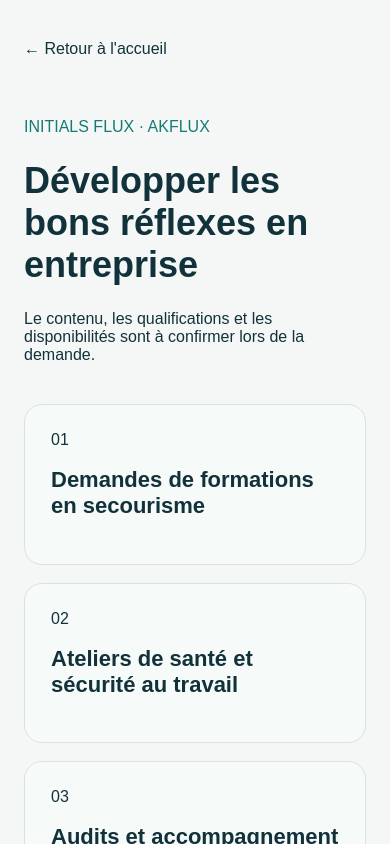
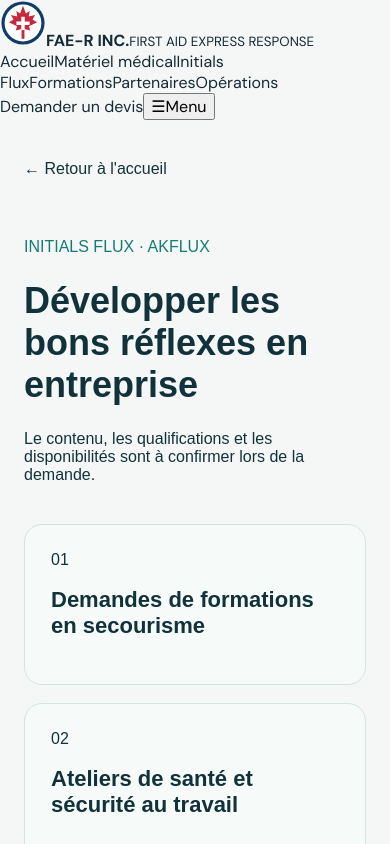
Before and after one commit to khalimouad/FAE-R, a Next.js app: page /initials-flux in a window 390 px wide. Shown: the top 844 px of the page. Built offline with nearby package versions, Linux system fonts and the light colour scheme.

Commit message:
Add shared responsive navigation to app/initials-flux/page.tsx

```diff
--- a/app/initials-flux/page.tsx
+++ b/app/initials-flux/page.tsx
@@ -1,6 +1,7 @@
 import Link from "next/link";
+import PublicHeader from "../PublicHeader";
 export default async function Training({searchParams}:{searchParams:Promise<{lang?:string}>}) {
  const en=(await searchParams).lang==="en";
  const items=en?["First aid training inquiries","Workplace safety workshops","Safety audits and coaching"]:["Demandes de formations en secourisme","Ateliers de santé et sécurité au travail","Audits et accompagnement en prévention"];
- return <main style={{maxWidth:980,margin:"auto",padding:"40px 24px",fontFamily:"Arial,sans-serif",color:"#12323b"}}><Link href={`/?lang=${en?"en":"fr"}`}>← {en?"Back to home":"Retour à l'accueil"}</Link><p style={{marginTop:60,color:"#157b75"}}>INITIALS FLUX · AKFLUX</p><h1 style={{fontSize:"clamp(36px,6vw,64px)"}}>{en?"Build safer workplace practices":"Développer les bons réflexes en entreprise"}</h1><p>{en?"Training scope, qualifications and availability are confirmed during the inquiry process.":"Le contenu, les qualifications et les disponibilités sont à confirmer lors de la demande."}</p><div style={{display:"grid",gridTemplateColumns:"repeat(auto-fit,minmax(220px,1fr))",gap:18,margin:"40px 0"}}>{items.map((item,i)=><article key={item} style={{padding:26,border:"1px solid #d5e3e2",borderRadius:18,background:"#f6faf9"}}><span>0{i+1}</span><h2 style={{fontSize:22}}>{item}</h2></article>)}</div><Link style={{display:"inline-block",background:"#126a65",color:"white",padding:"16px 22px",borderRadius:12}} href={`/request/?lang=${en?"en":"fr"}&service=training`}>{en?"Request training information":"Demander une proposition"} →</Link><p style={{marginTop:32,fontSize:13}}>{en?"No unverified CNESST accreditation or regulatory certification is claimed.":"Aucune accréditation CNESST non vérifiée n'est revendiquée."}</p></main>
+ return <><PublicHeader en={en} current="/initials-flux/" theme="purple"/><main style={{maxWidth:980,margin:"auto",padding:"40px 24px",fontFamily:"Arial,sans-serif",color:"#12323b"}}><Link href={`/?lang=${en?"en":"fr"}`}>← {en?"Back to home":"Retour à l'accueil"}</Link><p style={{marginTop:60,color:"#157b75"}}>INITIALS FLUX · AKFLUX</p><h1 style={{fontSize:"clamp(36px,6vw,64px)"}}>{en?"Build safer workplace practices":"Développer les bons réflexes en entreprise"}</h1><p>{en?"Training scope, qualifications and availability are confirmed during the inquiry process.":"Le contenu, les qualifications et les disponibilités sont à confirmer lors de la demande."}</p><div style={{display:"grid",gridTemplateColumns:"repeat(auto-fit,minmax(220px,1fr))",gap:18,margin:"40px 0"}}>{items.map((item,i)=><article key={item} style={{padding:26,border:"1px solid #d5e3e2",borderRadius:18,background:"#f6faf9"}}><span>0{i+1}</span><h2 style={{fontSize:22}}>{item}</h2></article>)}</div><Link style={{display:"inline-block",background:"#126a65",color:"white",padding:"16px 22px",borderRadius:12}} href={`/request/?lang=${en?"en":"fr"}&service=training`}>{en?"Request training information":"Demander une proposition"} →</Link><p style={{marginTop:32,fontSize:13}}>{en?"No unverified CNESST accreditation or regulatory certification is claimed.":"Aucune accréditation CNESST non vérifiée n'est revendiquée."}</p></main></>
 }
```
